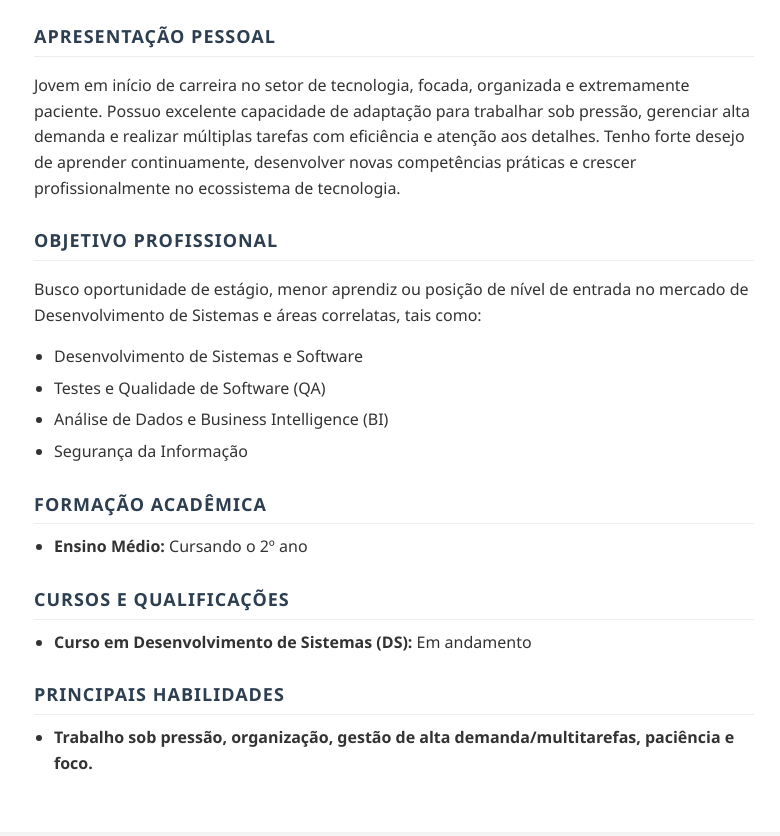
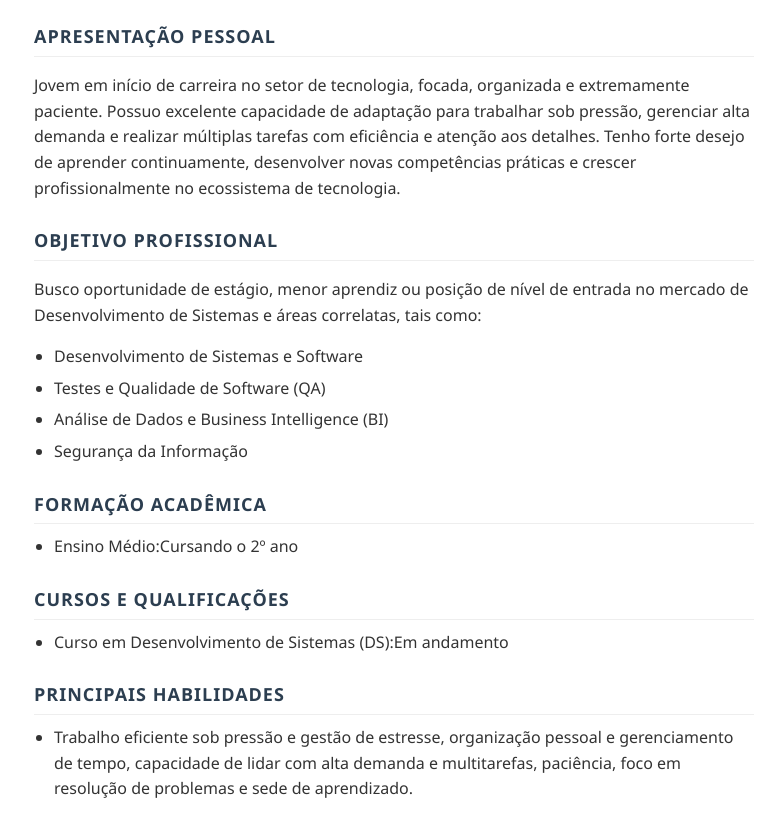
Before and after one commit to IsabellaAmaro2/IsabellaAmaro2.githud.io, a plain HTML site: page index.html in a window 1280 px wide. Shown: the part 186-1022 px from the top of the page, without its empty margins (246-1026 px from the left). Drawn offline with Linux system fonts and the light colour scheme.

Commit message:
Refactor academic and skills sections in index.html

```diff
--- a/index.html
+++ b/index.html
@@ -72,17 +72,17 @@
 
         <h2>Formação Acadêmica</h2>
         <ul>
-            <li><strong>Ensino Médio:</strong> Cursando o 2º ano</li>
+            <li>Ensino Médio:Cursando o 2º ano</li>
         </ul>
 
         <h2>Cursos e Qualificações</h2>
         <ul>
-            <li><strong>Curso em Desenvolvimento de Sistemas (DS):</strong> Em andamento</li>
+            <li>Curso em Desenvolvimento de Sistemas (DS):Em andamento</li>
         </ul>
 
         <h2>Principais Habilidades</h2>
         <ul>
-            <li><strong> Trabalho sob pressão, organização, gestão de alta demanda/multitarefas, paciência e foco.</li>
+            <li> Trabalho eficiente sob pressão e gestão de estresse, organização pessoal e gerenciamento de tempo, capacidade de lidar com alta demanda e multitarefas, paciência, foco em resolução de problemas e sede de aprendizado.</li>
             </ul>
     </div>
 </body>
```
